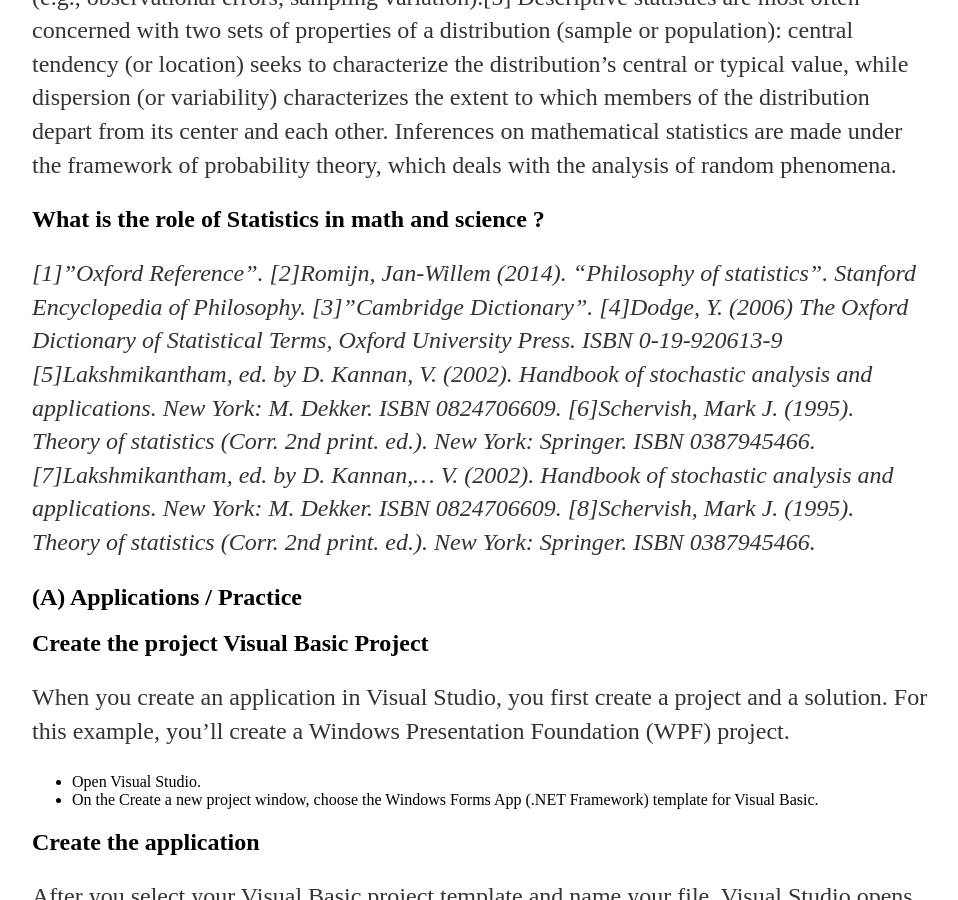
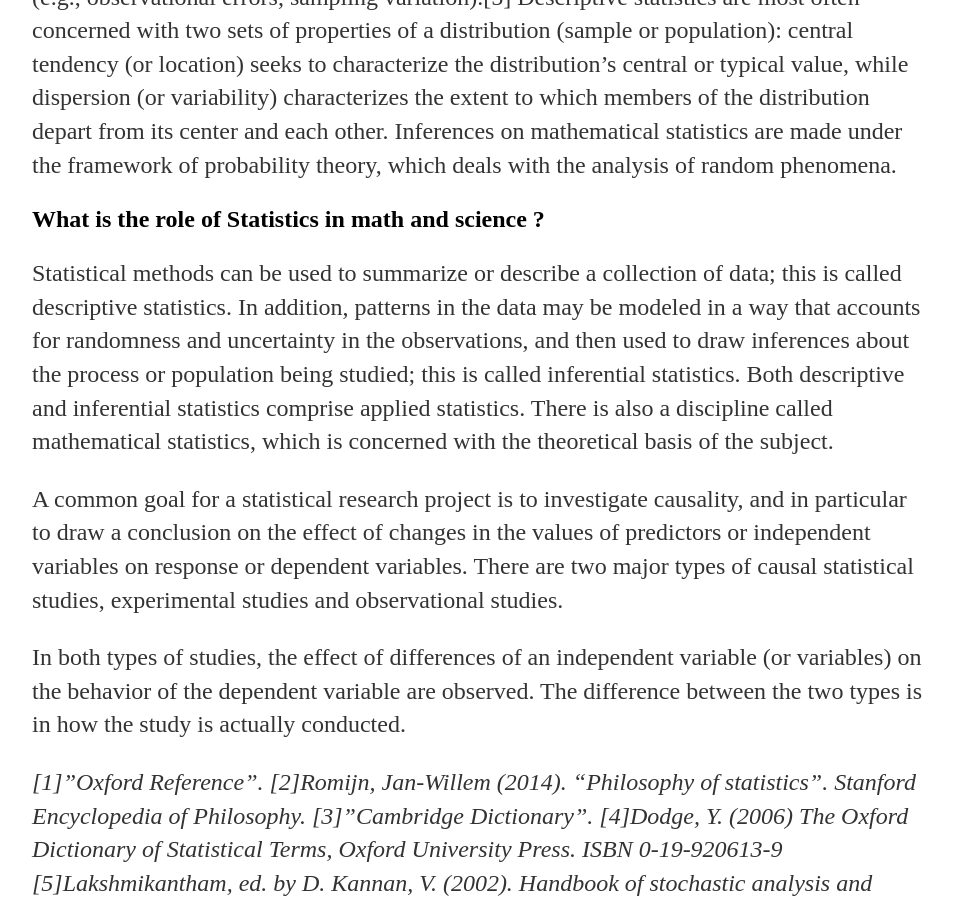
Before and after one commit to user0x1234/user0x1234.github.io, a Jekyll site: the page built from _posts/2021-09-25-HomeWork1.md, in a window 1280 px wide and 900 px high, scrolled down 1567 px. Shown: the whole window, without its empty margins (160-1118 px from the left). Built offline with Jekyll 4.4.1, drawn with Linux system fonts in a browser that asks for light colours; some of the changed text lies outside the part shown.

Commit message:
Update 2021-09-25-HomeWork1.md

```diff
--- a/_posts/2021-09-25-HomeWork1.md
+++ b/_posts/2021-09-25-HomeWork1.md
@@ -24,6 +24,17 @@
 Two main statistical methods are used in data analysis: descriptive statistics, which summarize data from a sample using indexes such as the mean or standard deviation, and inferential statistics, which draw conclusions from data that are subject to random variation (e.g., observational errors, sampling variation).[5] Descriptive statistics are most often concerned with two sets of properties of a distribution (sample or population): central tendency (or location) seeks to characterize the distribution's central or typical value, while dispersion (or variability) characterizes the extent to which members of the distribution depart from its center and each other. Inferences on mathematical statistics are made under the framework of probability theory, which deals with the analysis of random phenomena.
 
 ## What is the role of Statistics in math and science ?
+
+Statistical methods can be used to summarize or describe a collection of data; this is called descriptive statistics.
+In addition, patterns in the data may be modeled in a way that accounts for randomness and uncertainty in the observations, and then used to draw inferences about the process or population being studied; this is called inferential statistics.
+Both descriptive and inferential statistics comprise applied statistics.
+There is also a discipline called mathematical statistics, which is concerned with the theoretical basis of the subject.
+
+A common goal for a statistical research project is to investigate causality, and in particular to draw a conclusion on the effect of changes in the values of predictors or independent variables on response or dependent variables.
+There are two major types of causal statistical studies, experimental studies and observational studies.
+
+In both types of studies, the effect of differences of an independent variable (or variables) on the behavior of the dependent variable are observed.
+The difference between the two types is in how the study is actually conducted.
 
 *[1]"Oxford Reference".*
 *[2]Romijn, Jan-Willem (2014). "Philosophy of statistics". Stanford Encyclopedia of Philosophy.*
```
Also changed, not shown: other parts of _posts/2021-09-25-HomeWork1.md (+3 -2 lines).
